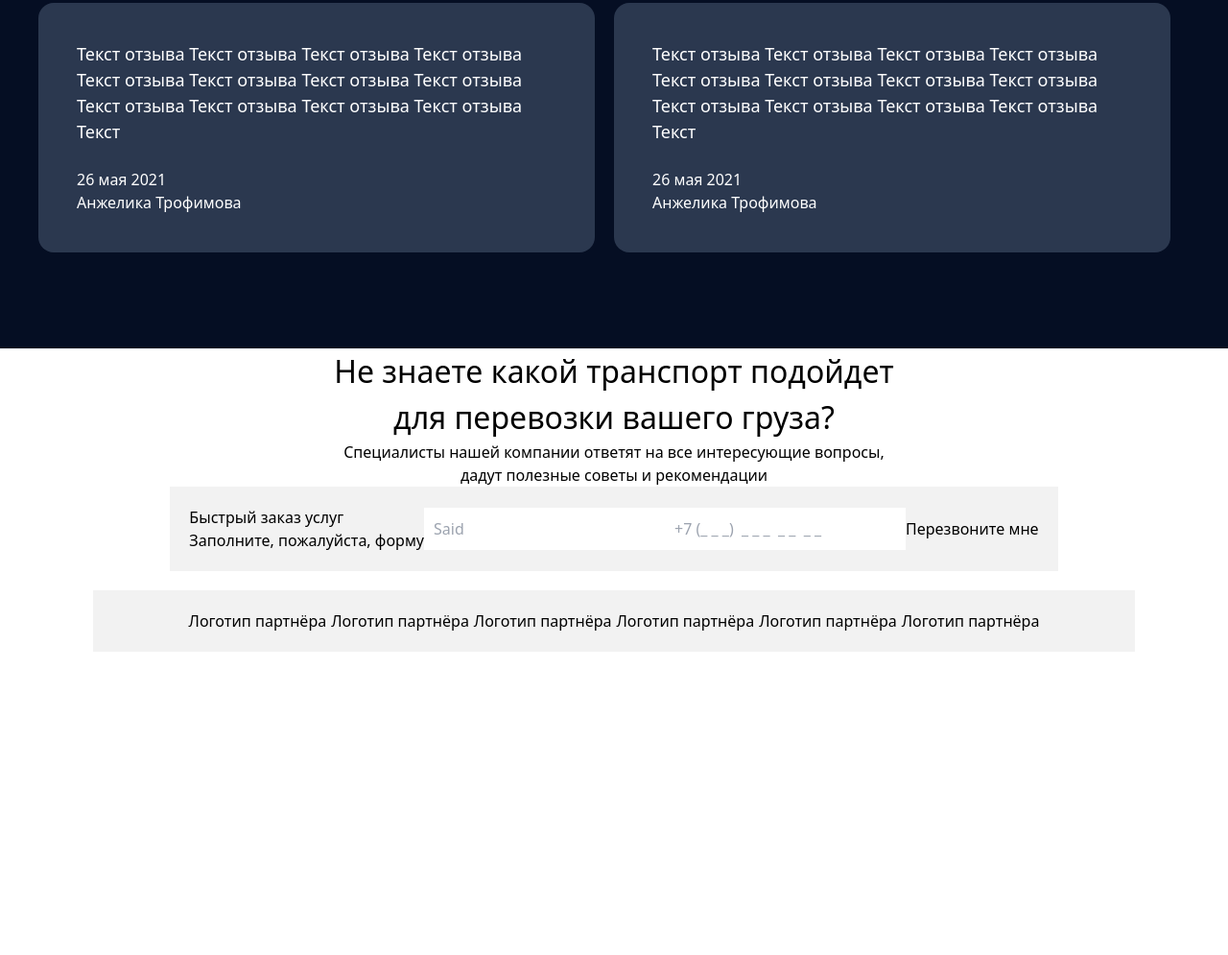
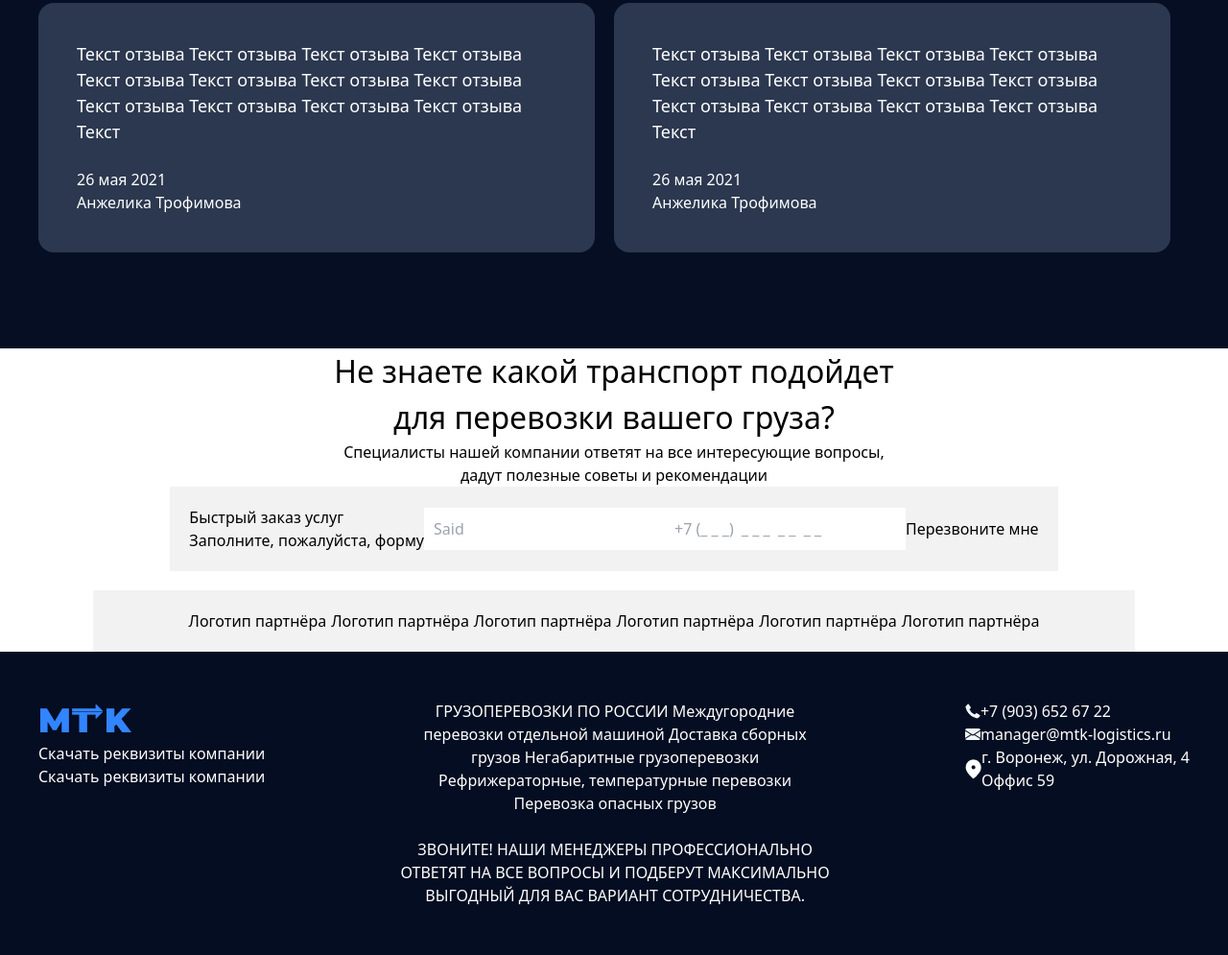
Before and after one commit to saidjannnnnnnn/home-wrok2, a website: page src/index.html in a window 1280 px wide. Shown: the part 3613-4608 px from the top of the page at 96% size. Before the commit the page ends 4292 px from the top, so only its background shows below. Drawn offline with nearby package versions, Linux system fonts and the light colour scheme; files that its build step writes are made by us from their sources.

Commit message:
footer dob shd

```diff
--- a/src/index.html
+++ b/src/index.html
@@ -280,5 +280,41 @@ MTK-logistics.
             </div>
         </section>
     </main>
+    <footer class="bg-[#040D21] text-white py-[50px]">
+        <div class="max-w-[1200px] m-auto flex justify-between">
+            <div>
+                <img src="./Group 4.png" alt="">
+                <p>Скачать реквизиты  компании</p>
+                <p>Скачать реквизиты  компании</p>
+            </div>
+            <div>
+                <p class="lg:w-[450px] text-center">ГРУЗОПЕРЕВОЗКИ ПО РОССИИ
+Междугородние перевозки отдельной машиной
+Доставка сборных грузов
+Негабаритные грузоперевозки
+Рефрижераторные, температурные перевозки
+Перевозка опасных грузов<br>
+<br>
+</p>
+<p class="lg:w-[450px] text-center">ЗВОНИТЕ! НАШИ МЕНЕДЖЕРЫ ПРОФЕССИОНАЛЬНО ОТВЕТЯТ
+НА ВСЕ ВОПРОСЫ И ПОДБЕРУТ МАКСИМАЛЬНО ВЫГОДНЫЙ ДЛЯ ВАС
+ВАРИАНТ СОТРУДНИЧЕСТВА.</p>
+            </div>
+            <div>
+                <div class="flex items-center">
+                    <img src="./phone.png" alt="">
+                    <p>+7 (903) 652 67 22</p>
+                </div>
+                <div class="flex items-center">
+                    <img src="./email.png" alt="">
+                    <p>manager@mtk-logistics.ru</p>
+                </div>
+                <div class="flex items-center">
+                    <img src="./Vector (4).png" alt="">
+                    <p>г. Воронеж, ул. Дорожная, 4 <br>Оффис 59</p>
+                </div>
+            </div>
+        </div>
+    </footer>
 </body>
 </html>
```
Also changed, not shown: src/Vector (4).png (added).
